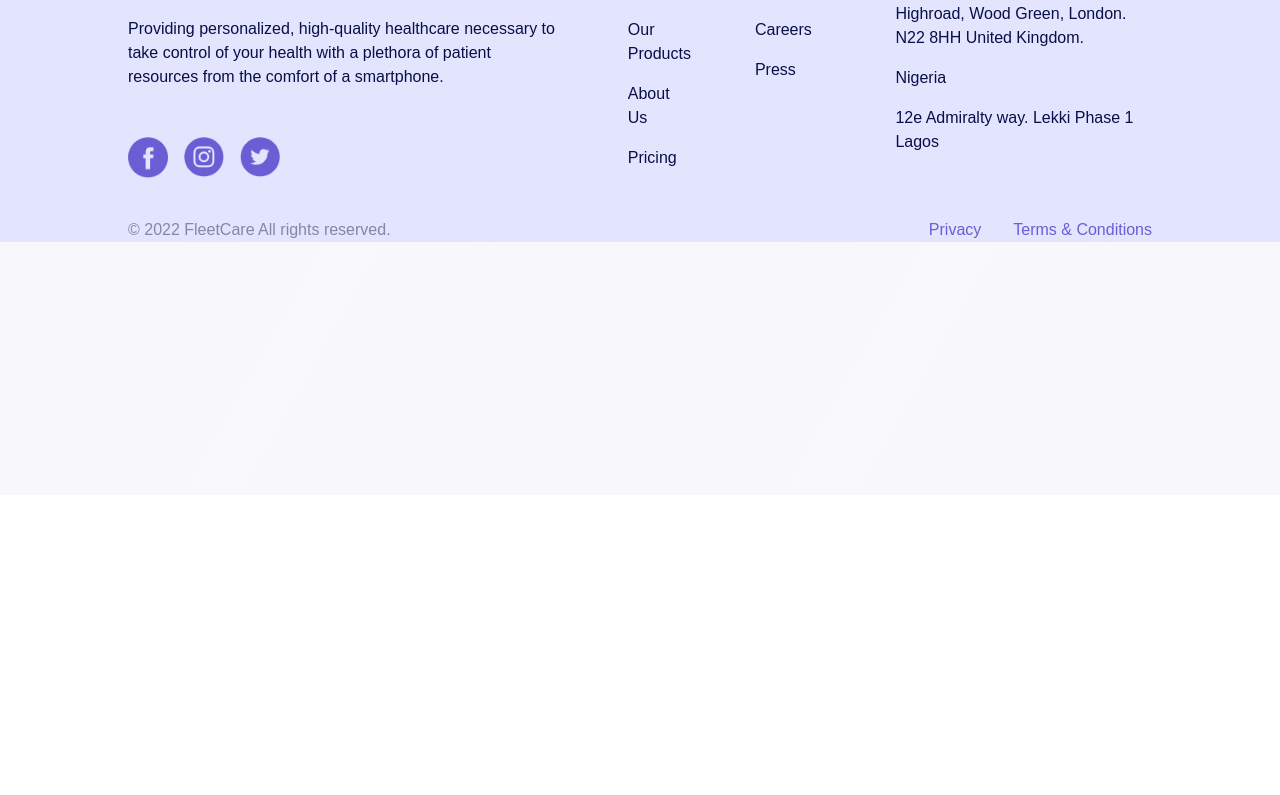
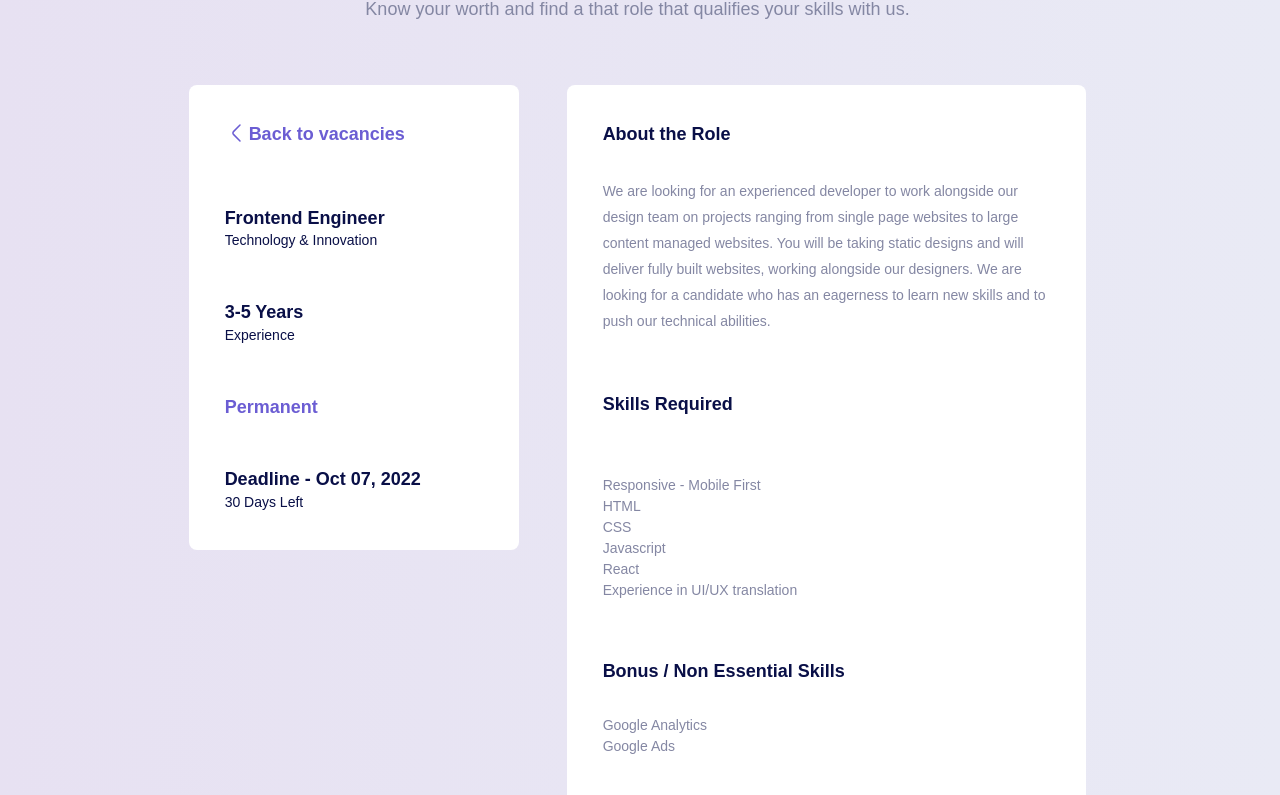
Before and after one commit to pepps01/timeless, a React (Create React App) app: page /careerdetails in a window 1280 px wide. Shown: the part 305-1100 px from the top of the page. Before the commit the page ends 800 px from the top, so only its background shows below. Built offline with nearby package versions, Linux system fonts and the light colour scheme.

Commit message:
update v1

```diff
--- a/src/App.js
+++ b/src/App.js
@@ -10,6 +10,7 @@ import Pricing from './pages/pricing/Pricing';
 import Header from './components/Header/Header';
 import Footer from './components/Footer/Footer';
 import { Links } from './components/Header/Links';
+import CareerDetails from './pages/careers/CareerDetails';
 
 function App() {
   const [isOpen, setIsOpen] = useState(false);
@@ -43,6 +44,7 @@ function App() {
             <Route path="/about" element={<About />} />
             <Route path="/careers" element={<Careers />} />
             <Route path="/contact" element={<Contact />} />
+            <Route path="/careerdetails" element={<CareerDetails />} />
           </Routes>
         </div>
       </Router>
--- /dev/null
+++ b/src/pages/careers/CareerDetails.js
@@ -0,0 +1,151 @@
+import React from 'react'
+import './Careers.css'
+import Bag from '../../assets/pngs/circleWork.png'
+import {useNavigate } from "react-router";
+
+const CareerDetails = () => {
+    const navigate = useNavigate();
+
+    const goBack = ()=>{
+        navigate("/careers")
+    }
+
+  return (
+    <div className="h-full">
+      <div className="flex justify-center w-full pb-[153px] px-9 xl:pl-[165px] lg:pl-[165px] md:pl-[165px] xl:pr-[170px] lg:pr-[170px] ld:pr-[170px] flex-col bg-gradient-to-r from-[#e7e1f2] to-[#e9eaf5]">
+        <div className="flex justify-center flex-col pt-4 items-center mt-[72px] relative">
+          <div className="rotated absolute top-0 right-[37%]">
+            <img src={Bag} width={20} height={20} alt={'alt'} />
+            <p>Vacancies</p>
+          </div>
+
+          <p className=" font-bold text-[3.25rem] text-[#090F47]">Careers</p>
+          <p className="text-[1.125rem] leading-[28px] mt-[22px] ">
+            Know your worth and find a that role that qualifies your skills with
+            us.
+          </p>
+        </div>
+
+        <div className="flex flex-col xl:flex-row lg:flex-row md:flex-row justify-around mt-[62px] h-full">
+          <div className=" h-full bg-white  xl:w-[35%] lg:w-[35%] md:w-[35%]  rounded-lg p-9">
+            <div className="flex cursor-pointer" onClick = {goBack}>
+              <div className=" ">
+                <svg
+                  width="24"
+                  height="24"
+                  viewBox="0 0 24 24"
+                  fill="none"
+                  xmlns="http://www.w3.org/2000/svg"
+                >
+                  <path
+                    d="M14.9998 19.92L8.47984 13.4C7.70984 12.63 7.70984 11.37 8.47984 10.6L14.9998 4.07996"
+                    stroke="#6B5DD3"
+                    stroke-width="1.5"
+                    stroke-miterlimit="10"
+                    stroke-linecap="round"
+                    stroke-linejoin="round"
+                  />
+                </svg>
+              </div>
+              <p className="font-semibold text-[1.125rem] text-[#6B5DD3] ">
+                Back to vacancies
+              </p>
+            </div>
+
+            <div>
+              <p className="font-semibold text-[1.125rem] mt-[58.5px] leading-[22.86px] text-[#090F47]">
+                Frontend Engineer
+              </p>
+
+              <p className="text-[0.625rem] xl:text-[0.875rem] lg:text-[0.875rem] md:text-[0.875rem] sm:text-[0.875rem] leading-[22.86px] text-[#090F47]">
+                Technology & Innovation
+              </p>
+            </div>
+
+            <div className="mt-[49px]">
+              <p className="font-semibold text-[1.125rem] leading-[22.86px] text-[#090F47]">
+                3-5 Years
+              </p>
+
+              <p className="text-[0.625rem] xl:text-[0.875rem] lg:text-[0.875rem] md:text-[0.875rem] sm:text-[0.875rem] leading-[22.86px] text-[#090F47]">
+                Experience
+              </p>
+            </div>
+
+            <div className="mt-[49px]">
+              <p className="font-semibold text-[1.125rem] leading-[22.86px] text-[#6B5DD3]">
+                Permanent
+              </p>
+            </div>
+
+            <div className="mt-[49px]">
+              <p className="font-semibold text-[1.125rem] leading-[22.86px] text-[#090F47]">
+                Deadline - Oct 07, 2022
+              </p>
+
+              <p className="text-[0.625rem] xl:text-[0.875rem] lg:text-[0.875rem] md:text-[0.875rem] sm:text-[0.875rem] leading-[22.86px] text-[#090F47]">
+                30 Days Left
+              </p>
+            </div>
+          </div>
+
+          <div className="mt-[52px] xl:w-[55%] lg:w-[55%] md:w-[55%] xl:mt-0 lg:mt-0 md:mt-0 bg-white rounded-lg p-9">
+            <p className=" font-semibold text-[1.125rem] text-[#090F47]">
+              About the Role
+            </p>
+            <p className="mt-[30px] text-[0.875rem] leading-[26px]">
+              We are looking for an experienced developer to work alongside our
+              design team on projects ranging from single page websites to large
+              content managed websites. You will be taking static designs and
+              will deliver fully built websites, working alongside our
+              designers. We are looking for a candidate who has an eagerness to
+              learn new skills and to push our technical abilities.
+            </p>
+
+            <p className="mt-[57px] font-semibold text-[1.125rem] text-[#090F47]">
+              Skills Required
+            </p>
+
+            <ul className="mt-[57px]">
+              <li className="text-[#8487A3] text-[0.875rem]">
+                Responsive - Mobile First
+              </li>
+              <li className="text-[#8487A3] text-[0.875rem]">HTML</li>
+              <li className="text-[#8487A3] text-[0.875rem]">CSS</li>
+              <li className="text-[#8487A3] text-[0.875rem]">Javascript</li>
+              <li className="text-[#8487A3] text-[0.875rem]">React</li>
+              <li className="text-[#8487A3] text-[0.875rem]">
+                Experience in UI/UX translation
+              </li>
+            </ul>
+
+            <p className="font-semibold text-[1.125rem] mt-[57px] text-[#090F47]">
+              Bonus / Non Essential Skills
+            </p>
+
+            <ul className="mt-[30px]">
+              <li className="text-[#8487A3] text-[0.875rem]">
+                Google Analytics
+              </li>
+              <li className="text-[0.875rem] text-[#8487A3]">Google Ads</li>
+            </ul>
+
+            <p className="mt-[57px] text-[#090F47]">How to Apply 📌</p>
+
+            <p className="text-[0.875rem] text-[#8487A3] mt-[30px]">
+              To apply email: afriRecruit@afri-health.com
+            </p>
+
+            <p className="mt-[30px] text-[#090F47] ">
+              Please ensure you attach a CV and work samples, quoting reference:
+              Salary based on relevant experience. Due to the volume of
+              applications we receive, we’re not able to get back to everyone.
+            </p>
+          </div>
+        </div>
+      </div>
+    </div>
+  )
+}
+
+export default CareerDetails
--- a/src/pages/contact/Contact.css
+++ b/src/pages/contact/Contact.css
@@ -7,7 +7,7 @@
     url("../../assets/pngs/rectangle.png");
     mix-blend-mode:overlay;
     opacity: 100%;
-    background-color: rgba(126, 107, 219, 0.07);;
+    background-color: rgba(126, 107, 219, 0.07) 7%;
     background-repeat: no-repeat;
     background-size: cover;
     /* fill:solid rgba(126, 107, 219, 0.07); */
--- a/src/pages/pricing/Pricing.js
+++ b/src/pages/pricing/Pricing.js
@@ -35,7 +35,7 @@ const classicFeatures = [
 ];
 const Pricing = () => {
   return (
-    <div className='px-8 md:px-16 py-16'>
+    <div className='px-8 md:px-16 py-16 bg-gradient-to-r from-[#e7e1f2] to-[#e9eaf5]'>
       <div className='flex flex-col md:py-16'>
         <h2 className='text-4xl font-bold text-PrimaryTextColor text-center'>
           Flexible plans
@@ -48,7 +48,7 @@ const Pricing = () => {
       <div className='flex flex-wrap relative justify-center items-center'>
         <ImageComponent src="Pills.png" className="absolute top-0 z-20" />
         <Card
-          className='bg-white z-5 p-4 text-white rounded-2xl w-72 lg:-rotate-12 h-max m-4'
+          className='bg-white z-5 p-4 text-white rounded-2xl w-72 lg:mb-2 lg:-rotate-[10deg]  m-4'
           title='Classic Afrihealth'
           amount='29'
           features={classicFeatures}
@@ -56,7 +56,7 @@ const Pricing = () => {
           text='Choose a prefered health price plan that works best for you and yours.'
         />
         <Card
-          className='bg-PrimaryTextColor z-10 p-4 text-white rounded-2xl w-72 h-max m-4'
+          className='bg-PrimaryTextColor z-10 p-4 text-white rounded-2xl w-72  m-4'
           title='Classic Afrihealth'
           amount='29'
           features={classicFeatures}
```
Also changed, not shown: src/pages/careers/Careers.js (+36 -16 lines), src/assets/svg/circledRightArrowIcon.svg (added), src/pages/contact/Contact.js, 1 other file (tests, documents, lock files or other folders).
